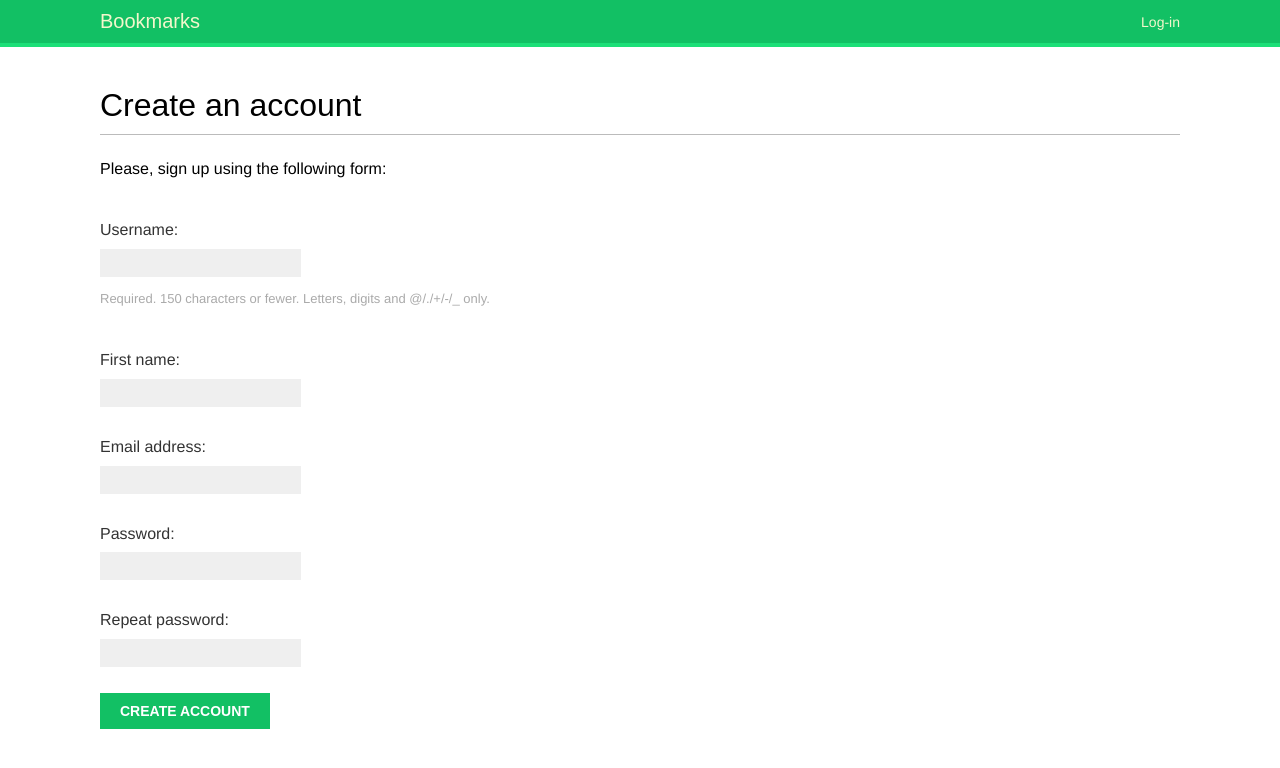
After one commit to MahdiHedayati01/socialite, a Django app: page /account/register/ in a window 1280 px wide. The commit adds this page. Shown: the top 768 px of the page. Run offline with Django 5.2, Linux system fonts and the light colour scheme; some web fonts are replaced.

Commit message:
add user registration

```diff
--- a/bookmarks/account/forms.py
+++ b/bookmarks/account/forms.py
@@ -1,6 +1,23 @@
 from django import forms
+from django.contrib.auth import get_user_model
 
 
 class LoginForm(forms.Form):
     username = forms.CharField()
     password = forms.CharField(widget=forms.PasswordInput)
+
+
+class UserRegistrationForm(forms.ModelForm):
+    password = forms.CharField(label='Password', widget=forms.PasswordInput)
+    password2 = forms.CharField(label='Repeat password', widget=forms.PasswordInput)
+
+    class Meta:
+        model = get_user_model()
+        fields = ['username', 'first_name', 'email']
+
+    def clean_password2(self):
+        cd = self.cleaned_data
+        if cd['password'] != cd['password2']:
+            raise forms.ValidationError('Passwords don\'t match.')
+        else:
+            return cd['password2']
--- /dev/null
+++ b/bookmarks/account/templates/account/register.html
@@ -0,0 +1,13 @@
+{% extends "base.html" %}
+
+{% block title %}Create an account{% endblock %}
+
+{% block content %}
+<h1>Create an account</h1>
+<p>Please, sign up using the following form:</p>
+    <form method="post">
+        {% csrf_token %}
+        {{ user_form.as_p }}
+        <p><input type="submit" value="Create account"></p>
+    </form>
+{% endblock %}
--- a/bookmarks/account/templates/registration/login.html
+++ b/bookmarks/account/templates/registration/login.html
@@ -8,7 +8,10 @@
       Please try again.
     </p>
   {% else %}
-    <p>Please, use the following form to log-in:</p>
+      <p>
+          Please, use the following form to log-in:
+          If you don't have an account <a href="{% url 'register' %}">register here</a>
+      </p>
   {% endif %}
   <div class="login-form">
     <form action="{% url 'login' %}" method="post">
--- a/bookmarks/account/urls.py
+++ b/bookmarks/account/urls.py
@@ -23,4 +23,5 @@ urlpatterns = [
 
     path('', include('django.contrib.auth.urls')),
     path('', views.dashboard, name='dashboard'),
+    path('register/', views.register, name='register'),
 ]
--- a/bookmarks/account/views.py
+++ b/bookmarks/account/views.py
@@ -2,8 +2,21 @@ from django.contrib.auth.decorators import login_required
 from django.contrib.auth import authenticate, login
 from django.http import HttpResponse
 from django.shortcuts import render
-from .forms import LoginForm
+from .forms import LoginForm, UserRegistrationForm
 
+
+def register(request):
+    if request.method == 'POST':
+        user_form = UserRegistrationForm(request.POST)
+        if user_form.is_valid():
+            new_user = user_form.save(commit=False)
+            new_user.set_password(user_form.cleaned_data['password'])
+
+            new_user.save()
+            return render(request, 'account/register_done.html', {'new_user': new_user})
+    else:
+        user_form = UserRegistrationForm()
+    return render(request, 'account/register.html', {'user_form': user_form})
 
 def user_login(request):
     if request.method == "POST":
```
Also changed, not shown: bookmarks/account/templates/account/register_done.html (added, +10 -0 lines).
